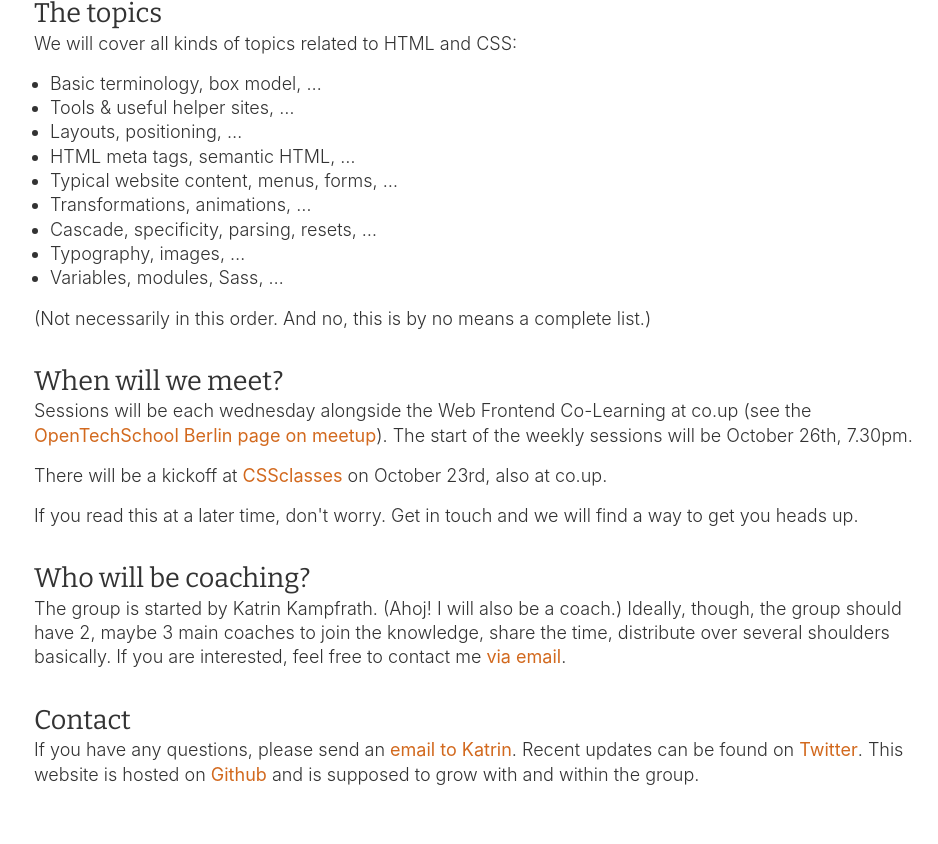
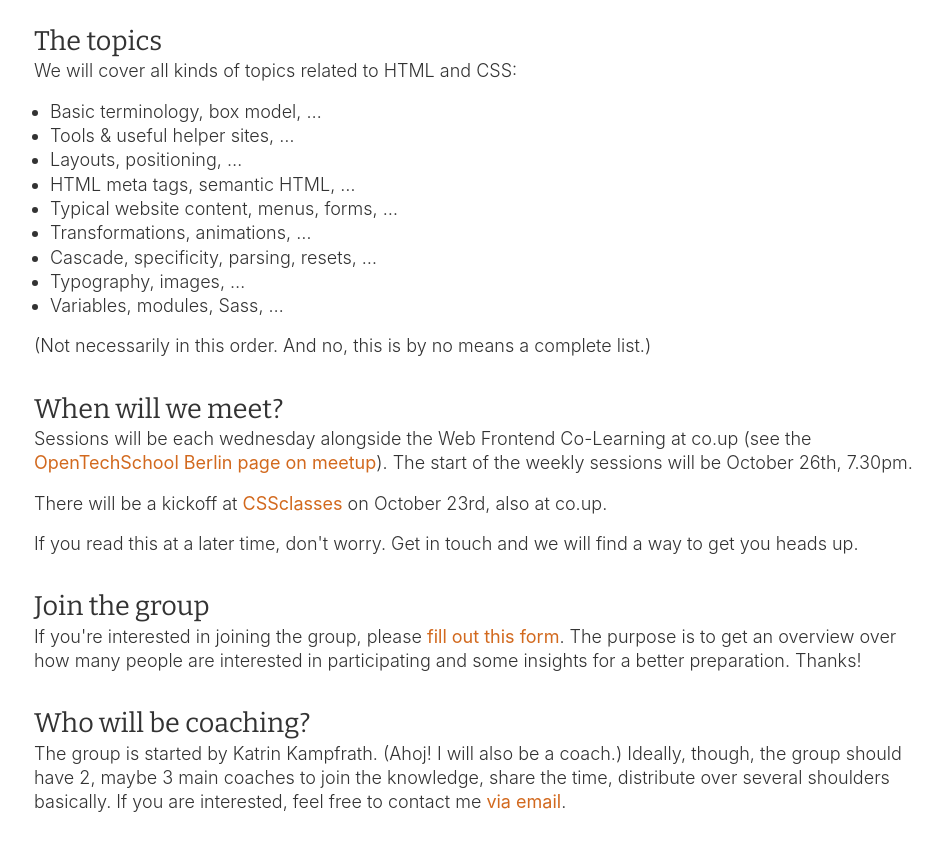
Before and after one commit to CSSstudies/cssstudies.github.io, a plain HTML site: page index.html in a window 1280 px wide. Shown: the part 1389-2233 px from the top of the page, without its empty margins (158-1096 px from the left). Drawn offline with nearby package versions, Linux system fonts and the light colour scheme.

Commit message:
Adds typeform info to join the group

```diff
--- a/index.html
+++ b/index.html
@@ -23,6 +23,7 @@
         <li><a href="#curriculum">Curriculum</a></li>
         <li><a href="#topics">Topics</a></li>
         <li><a href="#time">Meeting time</a></li>
+        <li><a href="#join">Join the group</a></li>
         <li><a href="#coach">Coaches</a></li>
         <li><a href="#contact">Contact</a></li>
       </ul>
@@ -93,6 +94,12 @@
           If you read this at a later time, don't worry. Get in touch and we will find a way to get you heads up.
         </p>
       </section>
+      <section id="join">
+        <h2>Join the group</h2>
+        <p>
+          If you're interested in joining the group, please <a href="https://katrink.typeform.com/to/l08I14">fill out this form</a>. The purpose is to get an overview over how many people are interested in participating and some insights for a better preparation. Thanks!
+        </p>
+      </section>
       <section id="coach">
         <h2>Who will be coaching?</h2>
         <p>
```
